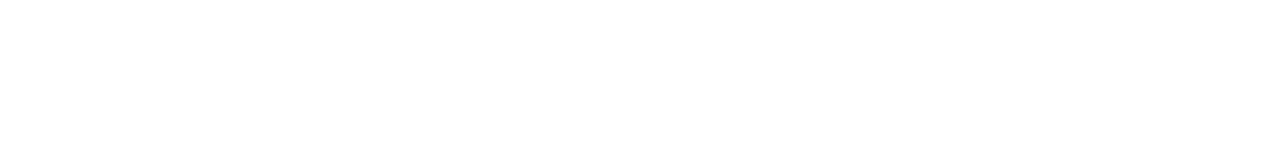
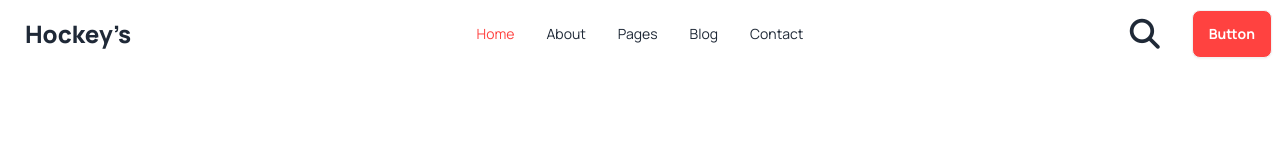
Before and after one commit to Juwelmia63/project-3, a plain HTML site: page index.html in a window 1280 px wide. Drawn offline with nearby package versions, Linux system fonts and the light colour scheme.

Commit message:
nav section

```diff
--- a/index.html
+++ b/index.html
@@ -8,12 +8,87 @@
     <!-- tailwind and deisy -->
     <link href="https://cdn.jsdelivr.net/npm/daisyui@4.6.0/dist/full.min.css" rel="stylesheet" type="text/css" />
     <script src="https://cdn.tailwindcss.com"></script>
-     <!-- tailwind and deisy -->
+    <!-- tailwind and deisy -->
+
+
+
+    <!-- custom color  -->
+
+
+    <script>
+        tailwind.config = {
+            theme: {
+                extend: {
+                    colors: {
+                        clifford: '#da373d',
+                        'primary': '#FF4240'
+                    }
+                }
+            }
+        }
+    </script>
+    <!-- custom color  -->
+
+
+    <!-- font awesome -->
+
+    <script src="https://kit.fontawesome.com/4b3be37ef9.js" crossorigin="anonymous"></script>
+    <!-- font awesome -->
+
+
+    <!-- font name -->
+    <link rel="preconnect" href="https://fonts.googleapis.com">
+    <link rel="preconnect" href="https://fonts.gstatic.com" crossorigin>
+    <link href="https://fonts.googleapis.com/css2?family=Manrope:wght@400;500;700;800&display=swap" rel="stylesheet">
+    <!-- font name -->
+    <style>
+        .man-rope{
+            font-family: 'Manrope', sans-serif;
+        }
+    </style>
+
 </head>
 
-<body>
+<body class="man-rope">
 
     <header>
+        <nav class="container mx-auto">
+            <div class="navbar bg-base-100">
+                <div class="navbar-start">
+                    <div class="dropdown">
+                        <div tabindex="0" role="button" class="btn btn-ghost lg:hidden">
+                            <svg xmlns="http://www.w3.org/2000/svg" class="h-5 w-5" fill="none" viewBox="0 0 24 24"
+                                stroke="currentColor">
+                                <path stroke-linecap="round" stroke-linejoin="round" stroke-width="2"
+                                    d="M4 6h16M4 12h8m-8 6h16" />
+                            </svg>
+                        </div>
+                        <ul tabindex="0"
+                            class="menu menu-sm dropdown-content mt-3 z-[1] p-2 shadow bg-base-100 rounded-box w-52">
+                            <li><a>About</a></li>
+                            <li><a>Pages</a></li>
+                            <li><a>Blog</a></li>
+                            <li><a>Contact</a></li>
+                        </ul>
+                    </div>
+                    <a class="btn btn-ghost text-2xl font-extrabold">Hockey’s</a>
+                </div>
+                <div class="navbar-center hidden lg:flex">
+                    <ul class="menu menu-horizontal px-1">
+                        <li><a class="text-primary">Home</a></li>
+                        <li><a>About</a></li>
+                        <li><a>Pages</a></li>
+                        <li><a>Blog</a></li>
+                        <li><a>Contact</a></li>
+                    </ul>
+                </div>
+                <div class="navbar-end">
+                    <i class="fa-solid fa-magnifying-glass text-3xl mr-8"></i>
+                    <a class="btn bg-primary text-white">Button</a>
+                </div>
+            </div>
+
+        </nav>
 
     </header>
     <main>
```
